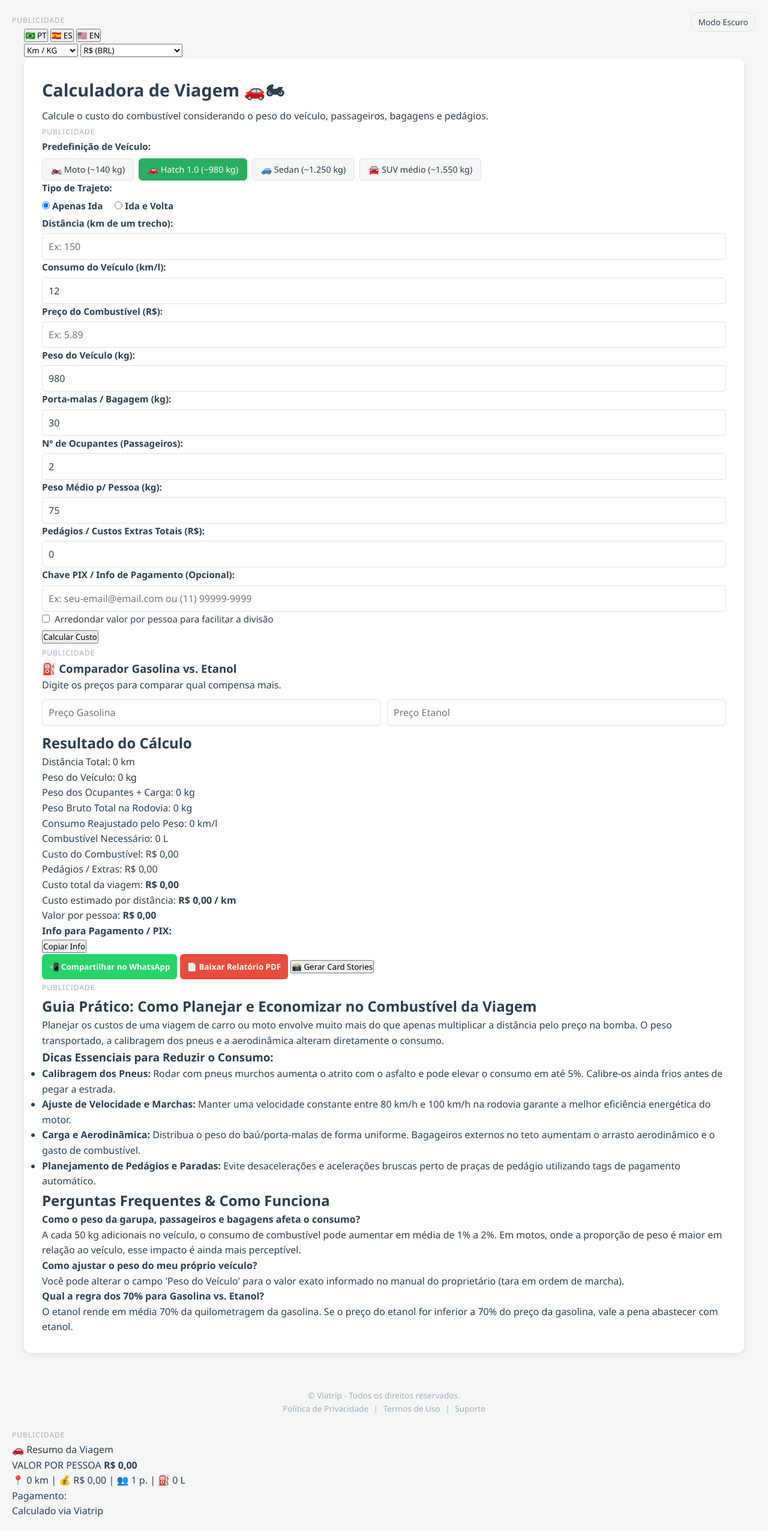
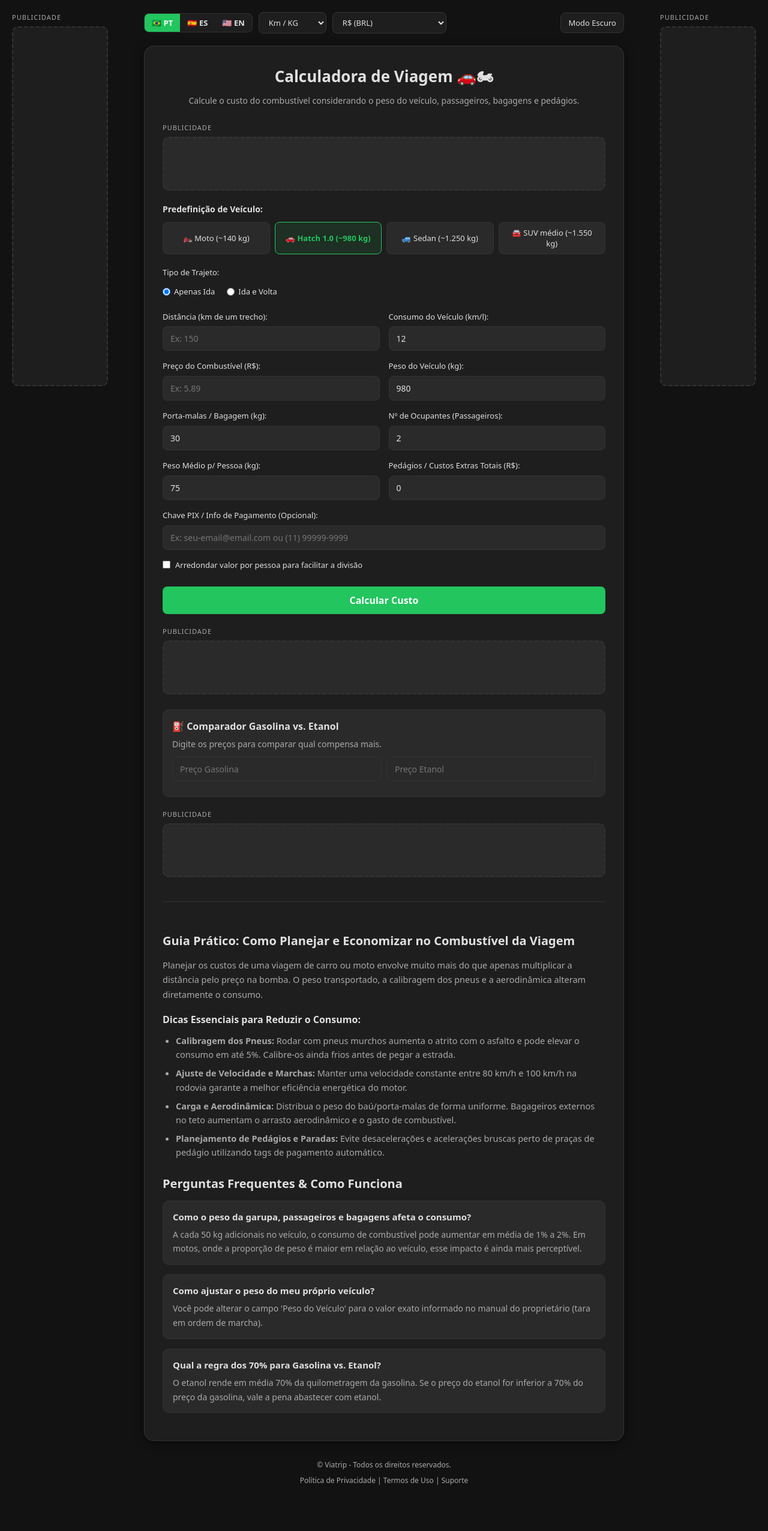
Before and after one commit to vDrigo/calculadoraviagem, a plain HTML site: page index.html in a window 1280 px wide. Shown: the whole page at 60% size. After the commit the page ends 2498 px from the top, so only its background shows below. Drawn offline with nearby package versions, Linux system fonts and the light colour scheme.

Commit message:
Refactor CSS for dark and light themes

```diff
--- a/style.css
+++ b/style.css
@@ -1,178 +1,264 @@
 :root {
-    --bg-color: #f4f7f6;
-    --bg-card: #ffffff;
-    --text-color: #2c3e50;
-    --primary-color: #27ae60;
-    --primary-hover: #219150;
-    --border-color: #e0e0e0;
-    --shadow: 0 4px 12px rgba(0, 0, 0, 0.08);
+  --bg-color: #121212;
+  --card-bg: #1e1e1e;
+  --text-color: #e0e0e0;
+  --text-muted: #aaaaaa;
+  --primary-color: #22c55e;
+  --primary-hover: #16a34a;
+  --border-color: #333333;
+  --input-bg: #2a2a2a;
+  --accent-blue: #3b82f6;
+  --accent-whatsapp: #25d366;
+  --shadow: 0 4px 15px rgba(0, 0, 0, 0.5);
 }
 
-/* MODO ESCURO EM TONS DE CINZA ESCURO (GRAFITE) */
-body.dark-mode {
-    --bg-color: #1f242d; /* Cinza escuro suave para o fundo da página */
-    --bg-card: #2d323e; /* Cinza grafite levemente mais claro para os cards/formulário */
-    --text-color: #f0f2f5; /* Texto claro com alto contraste */
-    --primary-color: #2ecc71;
-    --primary-hover: #27ae60;
-    --border-color: #3d4452; /* Bordas em tom cinza intermediário */
-    --shadow: 0 4px 12px rgba(0, 0, 0, 0.4);
+[data-theme="light"] {
+  --bg-color: #f4f6f8;
+  --card-bg: #ffffff;
+  --text-color: #1f2937;
+  --text-muted: #6b7280;
+  --primary-color: #16a34a;
+  --primary-hover: #15803d;
+  --border-color: #d1d5db;
+  --input-bg: #f9fafb;
+  --shadow: 0 4px 15px rgba(0, 0, 0, 0.08);
 }
 
 * {
   box-sizing: border-box;
   margin: 0;
   padding: 0;
-    font-family: 'Segoe UI', Tahoma, Geneva, Verdana, sans-serif;
+  font-family: system-ui, -apple-system, BlinkMacSystemFont, "Segoe UI", Roboto, Oxygen, Ubuntu, Cantarell, sans-serif;
+  transition: background-color 0.3s ease, color 0.3s ease;
 }
 
 body {
   background-color: var(--bg-color);
   color: var(--text-color);
   line-height: 1.6;
-    transition: background-color 0.3s, color 0.3s;
   padding: 20px;
 }
 
+/* LAYOUT GERAL COM LATERAIS */
+.site-layout {
+  display: flex;
+  justify-content: center;
+  gap: 20px;
+  max-width: 1400px;
+  margin: 0 auto;
+  align-items: flex-start;
+}
+
+/* BARRA LATERAL DE ANÚNCIOS */
+.sidebar-ad-container {
+  width: 160px;
+  display: flex;
+  flex-direction: column;
+  gap: 6px;
+  position: sticky;
+  top: 20px;
+}
+
+.sidebar-ad-box {
+  background: var(--card-bg);
+  border: 2px dashed var(--border-color);
+  border-radius: 10px;
+  min-height: 600px;
+  display: flex;
+  align-items: center;
+  justify-content: center;
+  color: var(--text-muted);
+}
+
 .main-wrapper {
-    max-width: 1200px;
+  flex: 1;
+  max-width: 800px;
   margin: 0 auto;
 }
 
-/* Banners de Anúncio */
-.ad-banner {
-    background-color: rgba(255, 255, 255, 0.03);
-    border: 1px dashed var(--border-color);
+@media (max-width: 1150px) {
+  .sidebar-ad-container {
+    display: none;
+  }
+}
+
+/* TOP CONTROLS */
+.top-controls {
+  display: flex;
+  justify-content: space-between;
+  align-items: center;
+  margin-bottom: 20px;
+  flex-wrap: wrap;
+  gap: 10px;
+}
+
+.controls-group {
+  display: flex;
+  gap: 10px;
+  align-items: center;
+  flex-wrap: wrap;
+}
+
+.lang-selector {
+  display: flex;
+  background: var(--card-bg);
+  border: 1px solid var(--border-color);
   border-radius: 8px;
+  overflow: hidden;
+}
+
+.btn-lang {
+  background: transparent;
+  border: none;
+  color: var(--text-color);
+  padding: 6px 12px;
+  cursor: pointer;
+  font-size: 13px;
+  font-weight: 600;
+}
+
+.btn-lang.active {
+  background: var(--primary-color);
+  color: #fff;
+}
+
+.control-select, .btn-theme {
+  background: var(--card-bg);
+  color: var(--text-color);
+  border: 1px solid var(--border-color);
+  padding: 7px 12px;
+  border-radius: 8px;
+  cursor: pointer;
+  font-size: 13px;
+}
+
+.btn-theme:hover, .control-select:hover {
+  border-color: var(--primary-color);
+}
+
+/* CONTAINER PRINCIPAL */
+.container {
+  background-color: var(--card-bg);
+  border-radius: 16px;
+  padding: 30px;
+  box-shadow: var(--shadow);
+  border: 1px solid var(--border-color);
+}
+
+.header {
+  text-align: center;
+  margin-bottom: 25px;
+}
+
+.header h1 {
+  font-size: 26px;
+  margin-bottom: 8px;
+}
+
+.subtitle {
+  color: var(--text-muted);
+  font-size: 14px;
+}
+
+/* ADSENSE CONTAINER */
+.adsense-container {
+  margin: 20px 0;
   display: flex;
-    align-items: center;
-    justify-content: center;
-    margin: 15px 0;
+  flex-direction: column;
+  gap: 6px;
 }
 
 .ad-label {
-    font-size: 0.75rem;
-    color: #a0aec0;
+  display: block;
+  font-size: 11px;
+  color: var(--text-muted);
   text-transform: uppercase;
   letter-spacing: 1px;
 }
 
-.ad-top {
-    height: 90px;
-    width: 100%;
+.ad-box-content {
+  background: var(--input-bg);
+  border: 2px dashed var(--border-color);
+  border-radius: 10px;
+  padding: 15px;
+  text-align: center;
+  min-height: 90px;
+  display: flex;
+  align-items: center;
+  justify-content: center;
 }
 
-.ad-infeed {
-    height: 100px;
-    width: 100%;
+/* FORMULÁRIO */
+.preset-section {
+  margin-bottom: 20px;
 }
 
-/* Layout com Sidebar */
-.content-container {
-    display: flex;
-    gap: 20px;
-    align-items: flex-start;
-}
-
-.container {
-    flex: 1;
-    background-color: var(--bg-card);
-    padding: 30px;
-    border-radius: 12px;
-    box-shadow: var(--shadow);
-    position: relative;
-}
-
-.ad-sidebar-wrapper {
-    width: 300px;
-    flex-shrink: 0;
-}
-
-.sticky-ad {
-    position: -webkit-sticky;
-    position: sticky;
-    top: 20px;
-    min-height: 600px;
-}
-
-/* Botão de Tema */
-.btn-theme {
-    position: absolute;
-    top: 20px;
-    right: 20px;
-    background: transparent;
-    border: 1px solid var(--border-color);
-    color: var(--text-color);
-    padding: 6px 12px;
-    border-radius: 20px;
-    cursor: pointer;
-    font-size: 0.85rem;
-}
-
-h1 {
-    margin-bottom: 8px;
-    font-size: 1.8rem;
-}
-
-/* Presets */
-.preset-group {
-    margin: 20px 0;
+.section-label {
+  display: block;
+  font-size: 14px;
+  font-weight: 600;
+  margin-bottom: 10px;
 }
 
 .preset-buttons {
   display: flex;
+  gap: 8px;
   flex-wrap: wrap;
-    gap: 8px;
-    margin-top: 8px;
 }
 
 .btn-preset {
-    background: var(--bg-color);
+  background: var(--input-bg);
+  color: var(--text-color);
   border: 1px solid var(--border-color);
-    color: var(--text-color);
-    padding: 8px 14px;
-    border-radius: 6px;
+  padding: 8px 12px;
+  border-radius: 8px;
   cursor: pointer;
-    font-size: 0.9rem;
-    transition: all 0.2s;
+  font-size: 13px;
+  flex: 1;
+  min-width: 130px;
 }
 
-    .btn-preset.active, .btn-preset:hover {
-        background: var(--primary-color);
-        color: white;
+.btn-preset.active {
   border-color: var(--primary-color);
+  background: rgba(34, 197, 94, 0.1);
+  color: var(--primary-color);
+  font-weight: 600;
 }
 
-/* Formulário */
-.input-group, .input-group-row {
-    margin-bottom: 15px;
-}
-
-.input-group-row {
-    display: flex;
+.form-grid {
+  display: grid;
+  grid-template-columns: 1fr 1fr;
   gap: 15px;
 }
 
-    .input-group-row .input-group {
-        flex: 1;
-        margin-bottom: 0;
+.form-group {
+  display: flex;
+  flex-direction: column;
+}
+
+.form-group.full-width {
+  grid-column: span 2;
 }
 
 label {
-    display: block;
-    font-weight: 600;
-    margin-bottom: 5px;
-    font-size: 0.95rem;
+  font-size: 13px;
+  font-weight: 500;
+  margin-bottom: 6px;
+  color: var(--text-color);
 }
 
 input[type="number"], input[type="text"] {
-    width: 100%;
-    padding: 10px;
+  background: var(--input-bg);
+  color: var(--text-color);
   border: 1px solid var(--border-color);
-    border-radius: 6px;
-    background: var(--bg-card);
-    color: var(--text-color);
-    font-size: 1rem;
+  padding: 10px 12px;
+  border-radius: 8px;
+  font-size: 14px;
+}
+
+input:focus {
+  outline: none;
+  border-color: var(--primary-color);
 }
 
 .radio-group {
@@ -181,212 +267,332 @@ input[type="number"], input[type="text"] {
   margin-top: 5px;
 }
 
+.radio-group label {
+  display: flex;
+  align-items: center;
+  gap: 6px;
+  cursor: pointer;
+  font-weight: normal;
+}
+
 .checkbox-group label {
-    font-weight: normal;
   display: flex;
   align-items: center;
   gap: 8px;
   cursor: pointer;
+  font-weight: normal;
 }
 
-.btn-submit {
+.btn-primary {
   width: 100%;
+  background: var(--primary-color);
+  color: #fff;
+  border: none;
   padding: 12px;
-    background-color: var(--primary-color);
-    color: white;
-    border: none;
-    border-radius: 6px;
-    font-size: 1.1rem;
-    font-weight: bold;
+  border-radius: 8px;
+  font-size: 16px;
+  font-weight: 600;
   cursor: pointer;
-    margin-top: 10px;
-    transition: background-color 0.2s;
+  margin-top: 20px;
 }
 
-    .btn-submit:hover {
-        background-color: var(--primary-hover);
+.btn-primary:hover {
+  background: var(--primary-hover);
 }
 
-/* Flex Calc */
-.flex-calculator {
-    margin-top: 30px;
+/* FLEX COMPARATOR */
+.flex-comparator {
+  margin-top: 25px;
   padding: 15px;
-    background: rgba(0, 0, 0, 0.04);
+  background: var(--input-bg);
+  border-radius: 10px;
   border: 1px solid var(--border-color);
-    border-radius: 8px;
+}
+
+.flex-comparator h3 {
+  font-size: 16px;
+  margin-bottom: 5px;
+}
+
+.flex-comparator p {
+  font-size: 14px;
+  color: var(--text-muted);
+  margin-bottom: 10px;
 }
 
 .flex-inputs {
   display: flex;
   gap: 10px;
-    margin: 10px 0;
 }
 
-.flex-res-text {
-    font-weight: bold;
-    font-size: 0.95rem;
+.flex-inputs input {
+  flex: 1;
 }
 
-/* Resultados */
-.resultado {
-    margin-top: 30px;
-    padding: 20px;
-    border-radius: 8px;
-    background-color: rgba(39, 174, 96, 0.12);
-    border: 1px solid var(--primary-color);
+.flex-resultado {
+  margin-top: 10px;
+  font-size: 14px;
+  font-weight: 600;
 }
 
-    .resultado.hidden {
-        display: none;
+/* RESULTADOS */
+.resultado-container {
+  margin-top: 30px;
+  padding-top: 20px;
+  border-top: 1px solid var(--border-color);
 }
 
-    .resultado h2 {
+.resultado-container h2 {
+  font-size: 20px;
   margin-bottom: 15px;
-        font-size: 1.4rem;
+  text-align: center;
 }
 
-    .resultado p {
+.res-grid {
+  display: grid;
+  grid-template-columns: 1fr 1fr;
+  gap: 10px;
+  margin-bottom: 20px;
+}
+
+.res-item {
+  background: var(--input-bg);
+  padding: 10px 12px;
+  border-radius: 8px;
+  display: flex;
+  flex-direction: column;
+}
+
+.res-label {
+  font-size: 12px;
+  color: var(--text-muted);
+}
+
+.res-value {
+  font-size: 15px;
+  font-weight: 600;
+  margin-top: 2px;
+}
+
+.res-highlight {
+  display: flex;
+  flex-direction: column;
+  gap: 10px;
+  margin-bottom: 20px;
+}
+
+.total-box {
+  background: var(--input-bg);
+  padding: 12px 15px;
+  border-radius: 8px;
+  display: flex;
+  justify-content: space-between;
+  align-items: center;
+  border: 1px solid var(--border-color);
+}
+
+.highlight-person {
+  background: rgba(34, 197, 94, 0.15);
+  border-color: var(--primary-color);
+}
+
+.highlight-person strong {
+  color: var(--primary-color);
+  font-size: 18px;
+}
+
+.pix-qr-container {
+  background: var(--input-bg);
+  padding: 15px;
+  border-radius: 8px;
+  margin-bottom: 20px;
+  text-align: center;
+}
+
+.pix-qr-container code {
+  display: block;
+  background: var(--card-bg);
+  padding: 8px;
+  border-radius: 6px;
+  margin: 8px 0;
+  font-family: monospace;
+  word-break: break-all;
+}
+
+.action-buttons {
+  display: flex;
+  gap: 10px;
+  flex-wrap: wrap;
+}
+
+.action-buttons button {
+  flex: 1;
+  padding: 10px;
+  border-radius: 8px;
+  border: none;
+  font-weight: 600;
+  cursor: pointer;
+  color: #fff;
+  font-size: 13px;
+  min-width: 140px;
+}
+
+.btn-whatsapp { background-color: var(--accent-whatsapp); }
+.btn-whatsapp:hover { opacity: 0.9; }
+.btn-pdf { background-color: var(--accent-blue); }
+.btn-pdf:hover { opacity: 0.9; }
+.btn-card { background-color: #8b5cf6; }
+.btn-card:hover { opacity: 0.9; }
+.btn-secondary { background: var(--border-color); color: var(--text-color); padding: 6px 12px; border-radius: 6px; border:none; cursor:pointer;}
+
+/* SEO CONTENT & DICAS / FAQ */
+.seo-content {
+  margin-top: 40px;
+  border-top: 1px solid var(--border-color);
+  padding-top: 25px;
+}
+
+.seo-content h2 {
+  font-size: 20px;
+  margin: 24px 0 12px 0;
+  color: var(--text-color);
+}
+
+.seo-content h3 {
+  font-size: 16px;
+  margin: 18px 0 10px 0;
+  color: var(--text-color);
+}
+
+.seo-content p {
+  font-size: 14.5px;
+  color: var(--text-muted);
+  margin-bottom: 12px;
+  line-height: 1.7;
+}
+
+.seo-content li {
+  font-size: 14.5px;
+  color: var(--text-muted);
+  margin-bottom: 8px;
+  line-height: 1.6;
+}
+
+.seo-content ul {
+  padding-left: 22px;
+  margin-bottom: 15px;
+}
+
+.faq-item {
+  margin-bottom: 16px;
+  background: var(--input-bg);
+  padding: 14px 16px;
+  border-radius: 10px;
+  border: 1px solid var(--border-color);
+}
+
+.faq-item h4 {
+  font-size: 15px;
+  color: var(--text-color);
   margin-bottom: 6px;
 }
 
-    .resultado hr {
-        margin: 15px 0;
-        border: 0;
-        border-top: 1px solid var(--border-color);
+.faq-item p {
+  font-size: 14px;
+  margin-bottom: 0;
 }
 
-.destaque {
-    font-size: 1.2rem;
-    color: var(--primary-color);
+/* FOOTER */
+.footer {
+  text-align: center;
+  margin-top: 30px;
+  font-size: 12px;
+  color: var(--text-muted);
 }
 
-/* PIX */
-.pix-container {
-    margin-top: 15px;
-    padding: 12px;
-    background: var(--bg-card);
-    border-radius: 6px;
-    border: 1px dashed var(--primary-color);
-}
-
-    .pix-container.hidden {
-        display: none;
-    }
-
-.pix-copy-wrapper {
-    display: flex;
-    gap: 10px;
-    align-items: center;
-    margin-top: 8px;
-}
-
-.btn-copy {
-    background: #3498db;
-    color: white;
-    border: none;
-    padding: 6px 12px;
-    border-radius: 4px;
-    cursor: pointer;
-}
-
-/* Botões de Ação */
-.action-buttons-wrapper {
-    display: flex;
-    gap: 10px;
-    margin-top: 15px;
-}
-
-.btn-whatsapp {
-    flex: 1;
-    background-color: #25d366;
-    color: white;
-    border: none;
-    padding: 12px;
-    border-radius: 6px;
-    font-weight: bold;
-    cursor: pointer;
-}
-
-.btn-pdf {
-    flex: 1;
-    background-color: #e74c3c;
-    color: white;
-    border: none;
-    padding: 12px;
-    border-radius: 6px;
-    font-weight: bold;
-    cursor: pointer;
-}
-
-/* Guia e FAQ */
-.guide-article {
-    margin-top: 40px;
-    background: var(--bg-card);
-    padding: 25px;
-    border-radius: 12px;
-    border: 1px solid var(--border-color);
-}
-
-    .guide-article h2, .guide-article h3 {
-        margin: 15px 0 8px 0;
-    }
-
-    .guide-article ul {
-        padding-left: 20px;
-        margin-top: 8px;
-    }
-
-.faq-section {
-    margin-top: 25px;
-}
-
-details {
-    margin-bottom: 10px;
-    padding: 10px;
-    background: rgba(0, 0, 0, 0.04);
-    border-radius: 6px;
-    cursor: pointer;
-}
-
-summary {
-    font-weight: bold;
-}
-
-/* Rodapé */
-.footer {
-    text-align: center;
-    margin-top: 40px;
-    padding: 20px 0;
-    font-size: 0.85rem;
-    color: #a0aec0;
+.footer-links {
+  margin-top: 6px;
 }
 
 .footer-links a {
-    color: #a0aec0;
+  color: var(--text-muted);
   text-decoration: none;
-    margin: 0 5px;
 }
 
 .footer-links a:hover {
+  color: var(--primary-color);
   text-decoration: underline;
 }
 
-/* Responsividade Mobile */
-@media (max-width: 900px) {
-    .content-container {
-        flex-direction: column;
+/* UTILS */
+.hidden {
+  display: none !important;
 }
 
-    .ad-sidebar-wrapper {
-        display: none;
+/* CARD STORIES */
+.card-stories-hidden {
+  position: absolute;
+  left: -9999px;
+  top: -9999px;
 }
 
-    .input-group-row {
-        flex-direction: column;
-        gap: 0;
+.card-stories-box {
+  width: 400px;
+  background: linear-gradient(135deg, #1f2937, #111827);
+  color: #fff;
+  padding: 30px;
+  border-radius: 20px;
+  text-align: center;
+  box-shadow: 0 10px 30px rgba(0,0,0,0.5);
+  font-family: sans-serif;
 }
 
-    .action-buttons-wrapper {
-        flex-direction: column;
+.card-badge {
+  font-size: 14px;
+  background: rgba(255,255,255,0.1);
+  display: inline-block;
+  padding: 6px 14px;
+  border-radius: 20px;
+  margin-bottom: 20px;
+  text-transform: uppercase;
+  letter-spacing: 1px;
 }
+
+.card-content .card-label {
+  font-size: 11px;
+  color: #9ca3af;
+  letter-spacing: 2px;
+  display: block;
 }
+
+.card-content strong {
+  font-size: 36px;
+  color: #22c55e;
+  display: block;
+  margin: 10px 0 20px 0;
+}
+
+.card-details {
+  font-size: 14px;
+  color: #d1d5db;
+  background: rgba(0,0,0,0.2);
+  padding: 10px;
+  border-radius: 10px;
+}
+
+.card-pix-box {
+  margin-top: 15px;
+  font-size: 12px;
+  background: rgba(34, 197, 94, 0.2);
+  padding: 8px;
+  border-radius: 8px;
+  color: #86efac;
+}
+
+.card-footer {
+  margin-top: 25px;
+  font-size: 11px;
+  color: #6b7280;
+  border-top: 1px solid rgba(255,255,255,0.1);
+  padding-top: 10px;
+}
```
Lines whose indentation alone changed are shown as unchanged.
